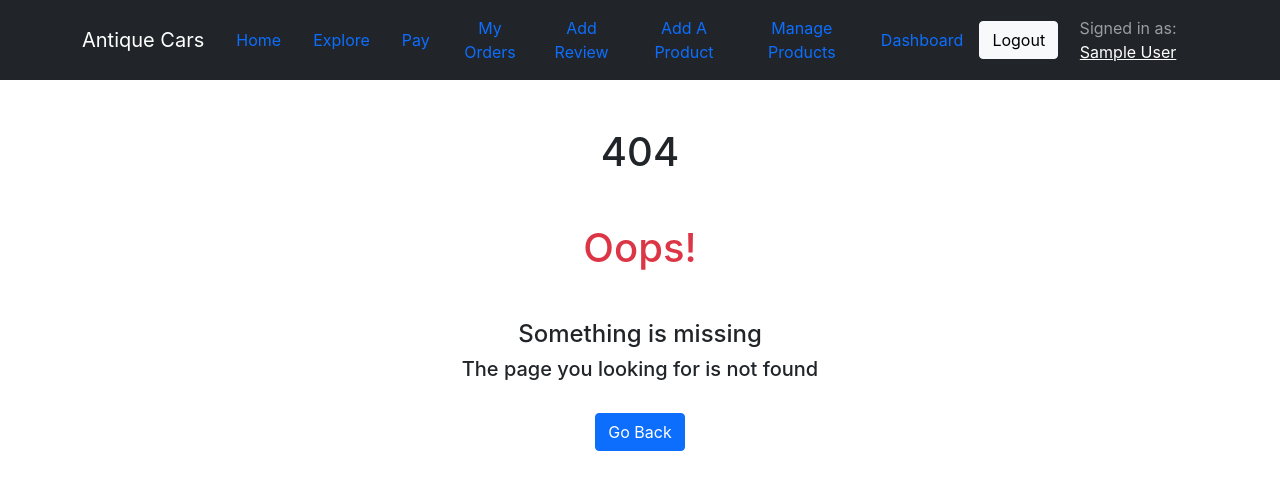
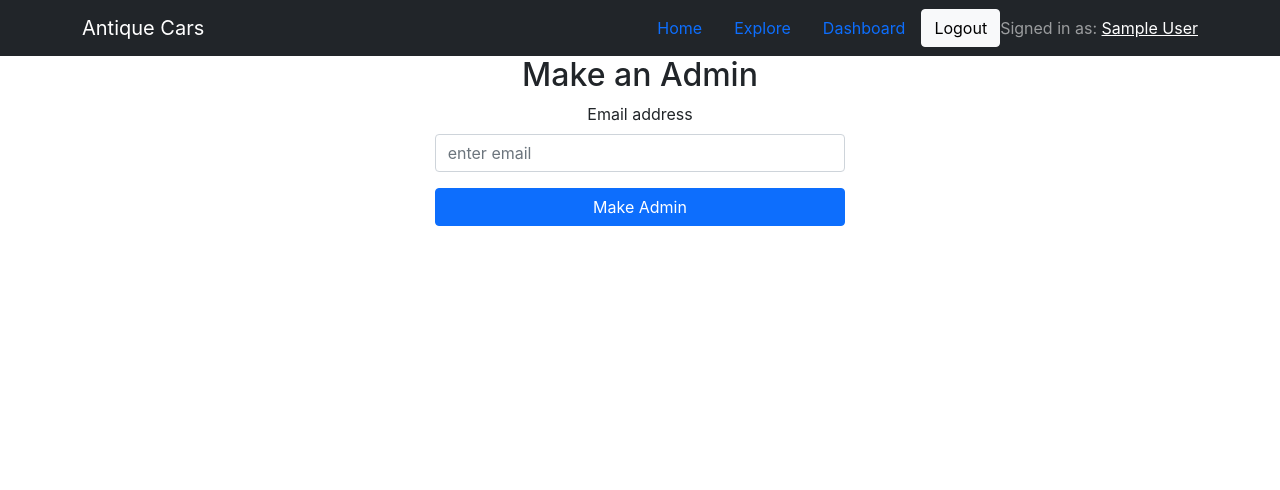
Before and after one commit to rezbd/antique-cars-client-side, a React (Create React App) app: page /makeAdmin in a window 1280 px wide. Shown: the top 490 px of the page. Built offline with nearby package versions, Linux system fonts and the light colour scheme; no server answers; sample sign-in values are in the browser's storage.

Commit message:
made an admin 735

```diff
--- a/src/App.js
+++ b/src/App.js
@@ -19,6 +19,8 @@ import AddReview from './Pages/AddReview/AddReview';
 import ManageProducts from './Pages/ManageProducts/ManageProducts';
 import MyOrders from './Pages/MyOrders/MyOrders';
 import Pay from './Pages/Pay/Pay';
+import DashboardTwo from './Pages/Dashboard/DashboardTwo/DashboardTwo';
+import MakeAdmin from './Pages/Dashboard/MakeAdmin/MakeAdmin';
 
 function App() {
   return (
@@ -30,6 +32,9 @@ function App() {
             <PrivateRoute path="/dashboard">
               <Dashboard></Dashboard>
             </PrivateRoute>
+            <Route path="/dashboardTwo">
+              <DashboardTwo></DashboardTwo>
+            </Route>
             <Route exact path="/">
               <Home></Home>
             </Route>
@@ -63,6 +68,9 @@ function App() {
             <Route path="/pay">
               <Pay></Pay>
             </Route>
+            <Route path="/makeAdmin">
+              <MakeAdmin></MakeAdmin>
+            </Route>
             <Route path="*">
               <Error></Error>
             </Route>
--- a/src/Pages/Dashboard/Dashboard/Dashboard.js
+++ b/src/Pages/Dashboard/Dashboard/Dashboard.js
@@ -4,6 +4,7 @@ import AddService from '../../AddService/AddService';
 import ManageProducts from '../../ManageProducts/ManageProducts';
 import MyOrders from '../../MyOrders/MyOrders';
 import Pay from '../../Pay/Pay';
+import MakeAdmin from '../MakeAdmin/MakeAdmin';
 import './Dashboard.css';
 
 const Dashboard = () => {
@@ -46,7 +47,7 @@ const Dashboard = () => {
                         ADD A PRODUCT
                     </li>
                     <li
-                        onClick={() => setControl("")}
+                        onClick={() => setControl("makeAdmin")}
                         className="dashboard-menu"
                     >
                         MAKE ADMIN
@@ -66,6 +67,7 @@ const Dashboard = () => {
                     {control === "myOrders" && <MyOrders></MyOrders>}
                     {control === "addReview" && <AddReview></AddReview>}
                     {control === "manageProducts" && <ManageProducts></ManageProducts>}
+                    {control === "makeAdmin" && <MakeAdmin></MakeAdmin>}
 
                 </div>
             </div>
--- /dev/null
+++ b/src/Pages/Dashboard/DashboardTwo/DashboardTwo.js
@@ -0,0 +1,11 @@
+import React from 'react';
+
+const DashboardTwo = () => {
+    return (
+        <div>
+            <h2>Second Dashboard</h2>
+        </div>
+    );
+};
+
+export default DashboardTwo;
--- /dev/null
+++ b/src/Pages/Dashboard/MakeAdmin/MakeAdmin.js
@@ -0,0 +1,47 @@
+import React, { useState } from 'react';
+
+const MakeAdmin = () => {
+    const [email, setEmail] = useState('');
+
+    const handleOnBlur = e => {
+        setEmail(e.target.value);
+    }
+
+    const handleAdminSubmit = e => {
+        const user = { email };
+        fetch('http://localhost:5000/users/admin', {
+            method: 'PUT',
+            headers: {
+                'content-type': 'application/json'
+            },
+            body: JSON.stringify(user)
+        })
+            .then(res => res.json())
+            .then(data => {
+                console.log(data);
+            })
+
+        e.preventDefault()
+    }
+    return (
+        <div className="row">
+            <div className="col-12 col-md-4 mx-auto">
+                <h2>Make an Admin</h2>
+                <form onSubmit={handleAdminSubmit}>
+                    <div className="mb-3">
+                        <label className="form-label">Email address</label>
+                        <input
+                            type="email"
+                            label="Email"
+                            onBlur={handleOnBlur}
+                            className="form-control"
+                            placeholder="enter email" />
+                    </div>
+                    <button type="submit" className="btn btn-primary w-100">Make Admin</button>
+                </form>
+            </div>
+        </div>
+    );
+};
+
+export default MakeAdmin;
--- a/src/Pages/Shared/Header/Header.js
+++ b/src/Pages/Shared/Header/Header.js
@@ -16,12 +16,13 @@ const Header = () => {
                         <Navbar.Collapse className="justify-content-end">
                             <Nav.Link as={Link} to="/home">Home</Nav.Link>
                             <Nav.Link as={Link} to="/explore">Explore</Nav.Link>
-                            <Nav.Link as={Link} to="/pay">Pay</Nav.Link>
+                            {/*  <Nav.Link as={Link} to="/pay">Pay</Nav.Link>
                             <Nav.Link as={Link} to="/myOrders">My Orders</Nav.Link>
                             <Nav.Link as={Link} to="/addReview">Add Review</Nav.Link>
                             <Nav.Link as={Link} to="/addProduct">Add A Product</Nav.Link>
-                            <Nav.Link as={Link} to="/manageProducts">Manage Products</Nav.Link>
+                            <Nav.Link as={Link} to="/manageProducts">Manage Products</Nav.Link> */}
                             <Nav.Link as={Link} to="/dashboard">Dashboard</Nav.Link>
+                            {/* <Nav.Link as={Link} to="/dashboardTwo">Dashboard Two</Nav.Link> */}
                             {
                                 user?.email ?
                                     <Button onClick={logout} variant="light">Logout</Button>
```
